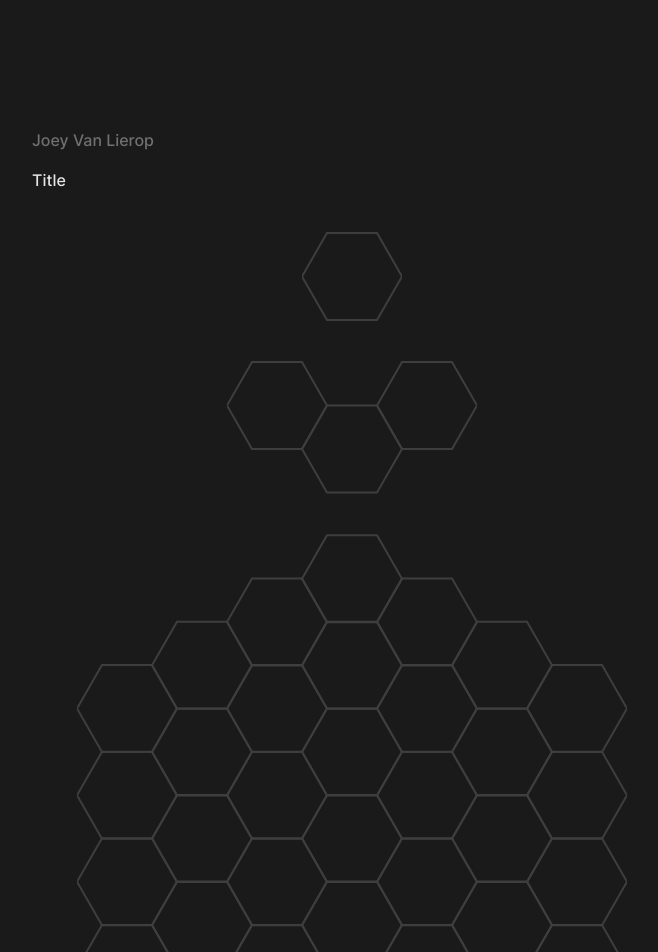
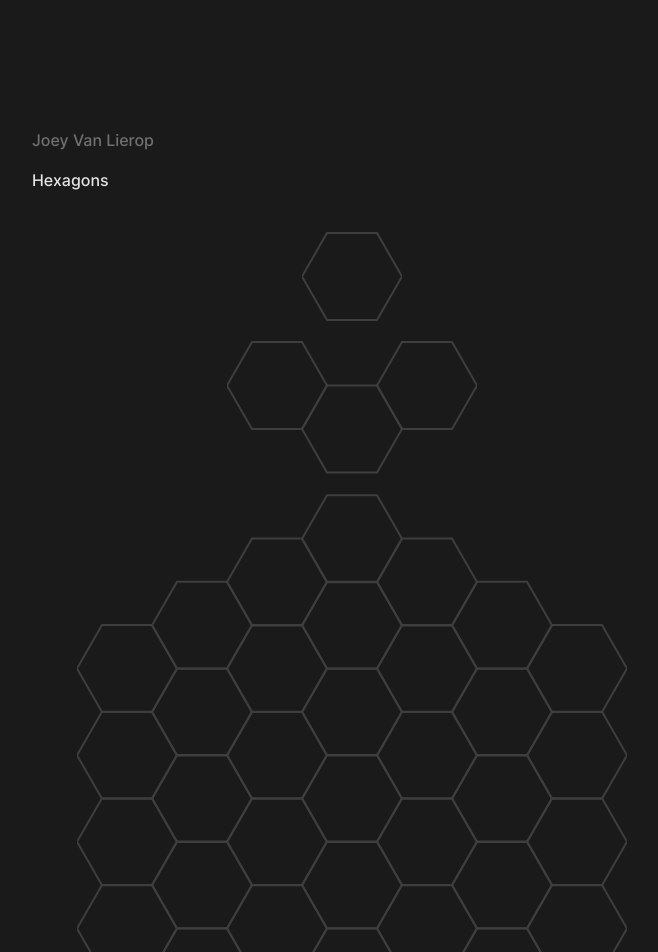
Before and after one commit to joeyvanlierop/joey, a Next.js app: page /hexagons in a window 1280 px wide. Shown: the top 952 px of the page, without its empty margins (280-938 px from the left). Built offline with nearby package versions, Linux system fonts and the light colour scheme.

Commit message:
Tidy up the playground

```diff
--- a/app/(playground)/hexagons/page.tsx
+++ b/app/(playground)/hexagons/page.tsx
@@ -4,6 +4,7 @@ import { Column } from "@components/column";
 import { Metadata } from "next";
 import { Hexagon } from "./hexagon";
 import { useEffect, useState } from "react";
+import Link from "next/link";
 
 export const metadata: Metadata = {
   title: "Hexagons",
@@ -42,20 +43,20 @@ export default function Home() {
   }, []);
 
   return (
-    <Column className="gap-10">
-      <figure className="flex items-center justify-center">
+    <div className="flex flex-col items-center gap-5">
+      <figure>
         <svg viewBox="-100 -87 200 174" width={100} height={87 + 2}>
           <Hexagon x={0} y={0} />
         </svg>
       </figure>
-      <figure className="flex items-center justify-center">
+      <figure>
         <svg viewBox="-250 -174 500 261" width={250} height={87 * (3 / 2) + 2}>
           <Hexagon x={-150} y={-87} />
           <Hexagon x={0} y={0} />
           <Hexagon x={150} y={-87} />
         </svg>
       </figure>
-      <figure className="flex items-center justify-center">
+      <figure>
         <svg
           viewBox={`
           ${-100 - 150 * SIZE}
@@ -72,6 +73,6 @@ export default function Home() {
           })}
         </svg>
       </figure>
-    </Column>
+    </div>
   );
 }
--- a/app/(playground)/layout.tsx
+++ b/app/(playground)/layout.tsx
@@ -1,6 +1,4 @@
 import { Column } from "@components/column";
-import { MdxContent } from "app/writing/[slug]/mdx-content";
-import dayjs from "dayjs";
 import Link from "next/link";
 
 export default function PlaygroundLayout({ children }) {
@@ -14,7 +12,8 @@ export default function PlaygroundLayout({ children }) {
           >
             Joey Van Lierop
           </Link>
-          <h1 className="font-header font-medium mb-0">Title</h1>
+          {/* TODO: Dynamic title */}
+          <h1 className="font-header font-medium mb-0">Hexagons</h1>
         </div>
         {children}
       </Column>
```
